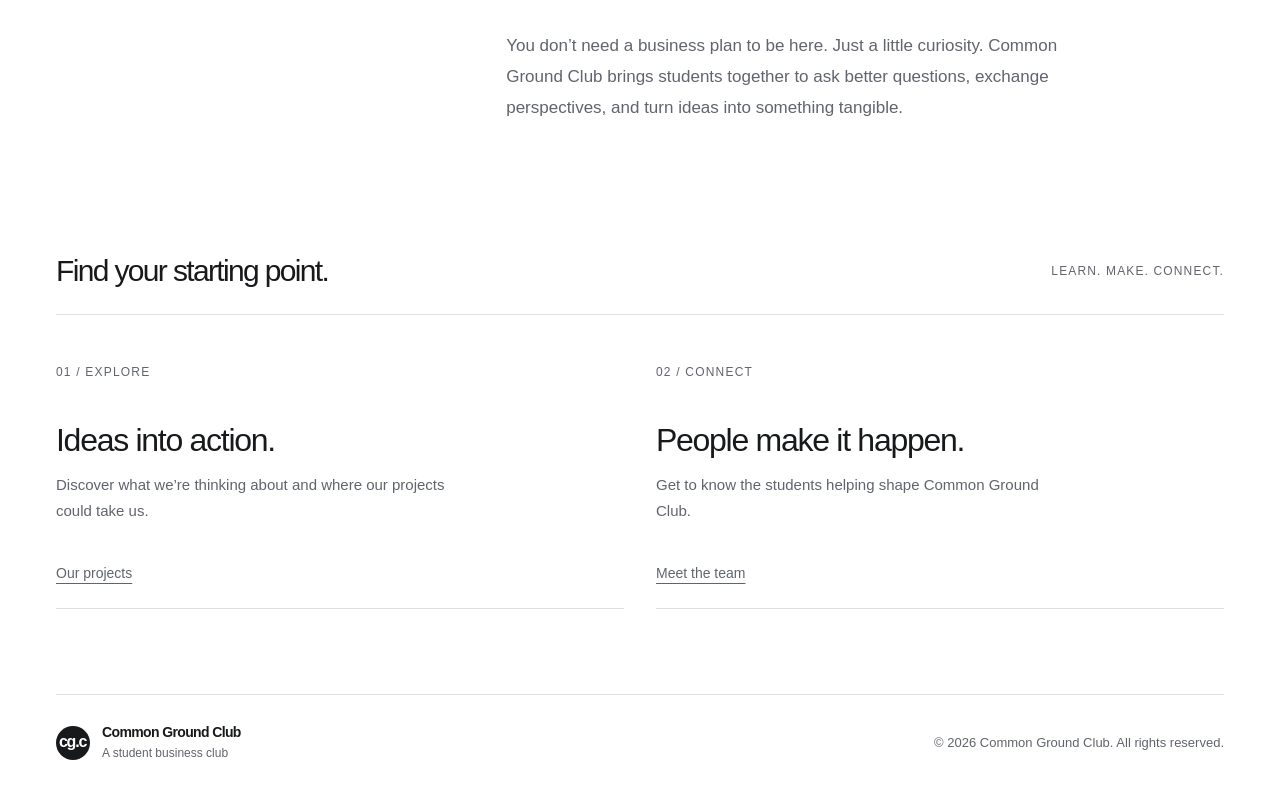
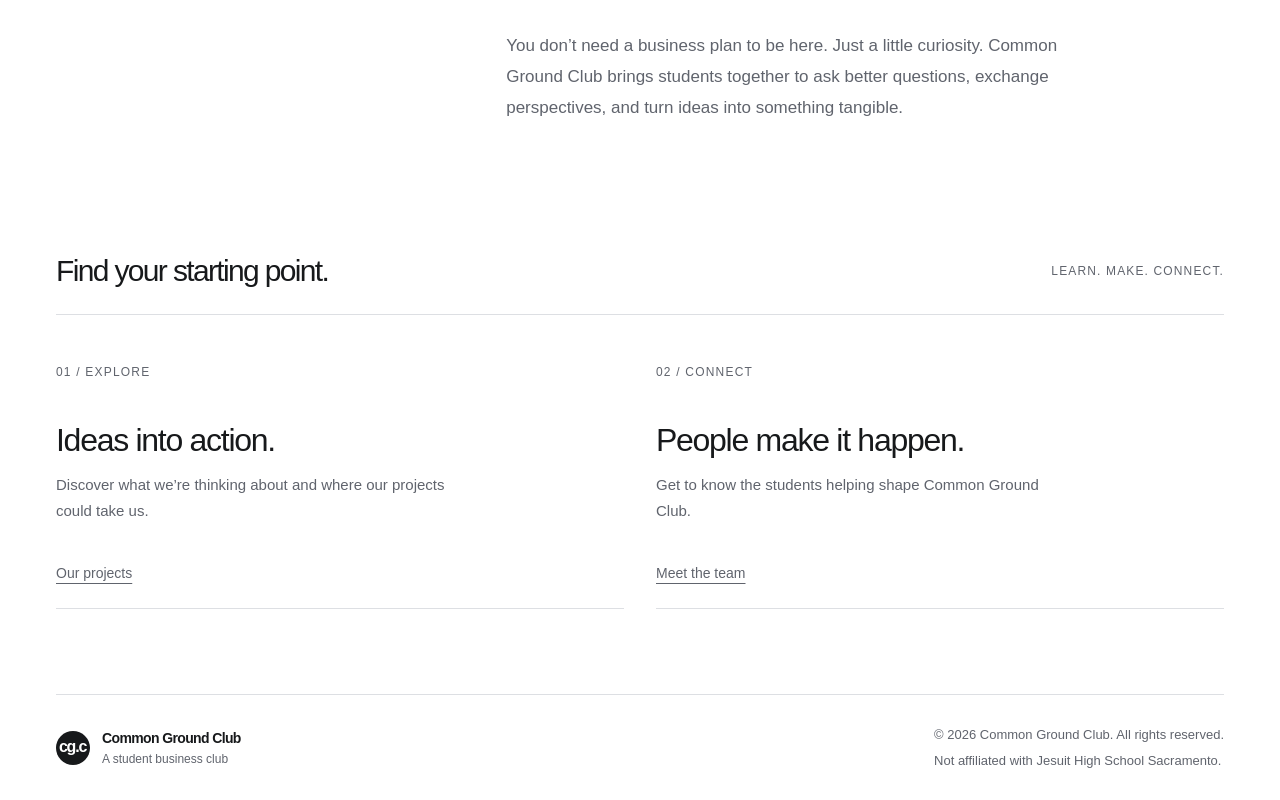
Before and after one commit to jsephbrnd/Website-For-School-Business-Club, a Next.js app: page / in a window 1280 px wide. Shown: the part 1195-1995 px from the top of the page. Built offline with nearby package versions, Linux system fonts and the light colour scheme.

Commit message:
Add school non-affiliation notice to footer

```diff
--- a/app/globals.css
+++ b/app/globals.css
@@ -1109,3 +1109,6 @@ h3 {
 @media (max-width: 600px) { .contact-fields { grid-template-columns: 1fr; } }
 
 .team-video { height: 100%; object-fit: cover; object-position: center; }
+
+.footer-notices { display: grid; gap: 6px; }
+.footer-notices p { margin: 0; }
--- a/app/layout.tsx
+++ b/app/layout.tsx
@@ -47,7 +47,10 @@ export default function RootLayout({
               <span className="brand-sub">A student business club</span>
             </span>
           </a>
-          <p>© {new Date().getFullYear()} Common Ground Club. All rights reserved.</p>
+          <div className="footer-notices">
+            <p>© {new Date().getFullYear()} Common Ground Club. All rights reserved.</p>
+            <p>Not affiliated with Jesuit High School Sacramento.</p>
+          </div>
         </footer>
       </body>
     </html>
```
